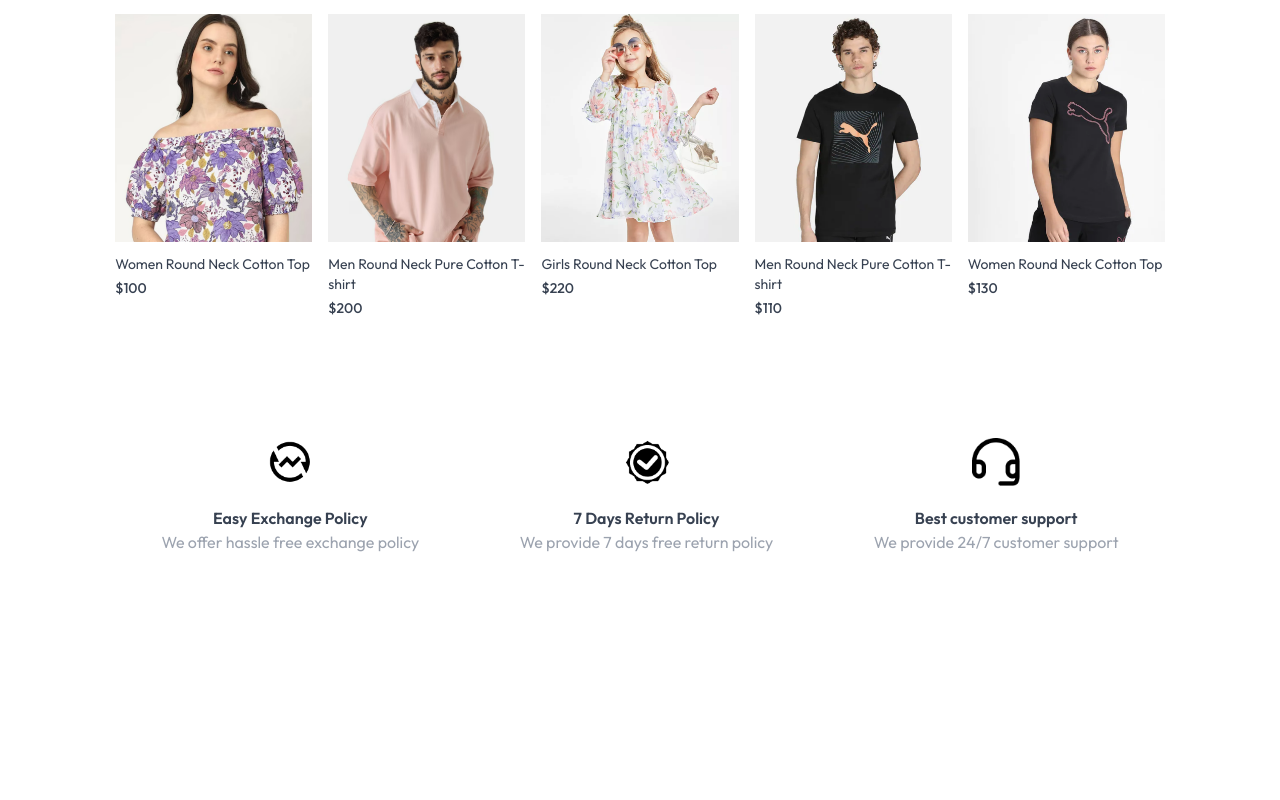
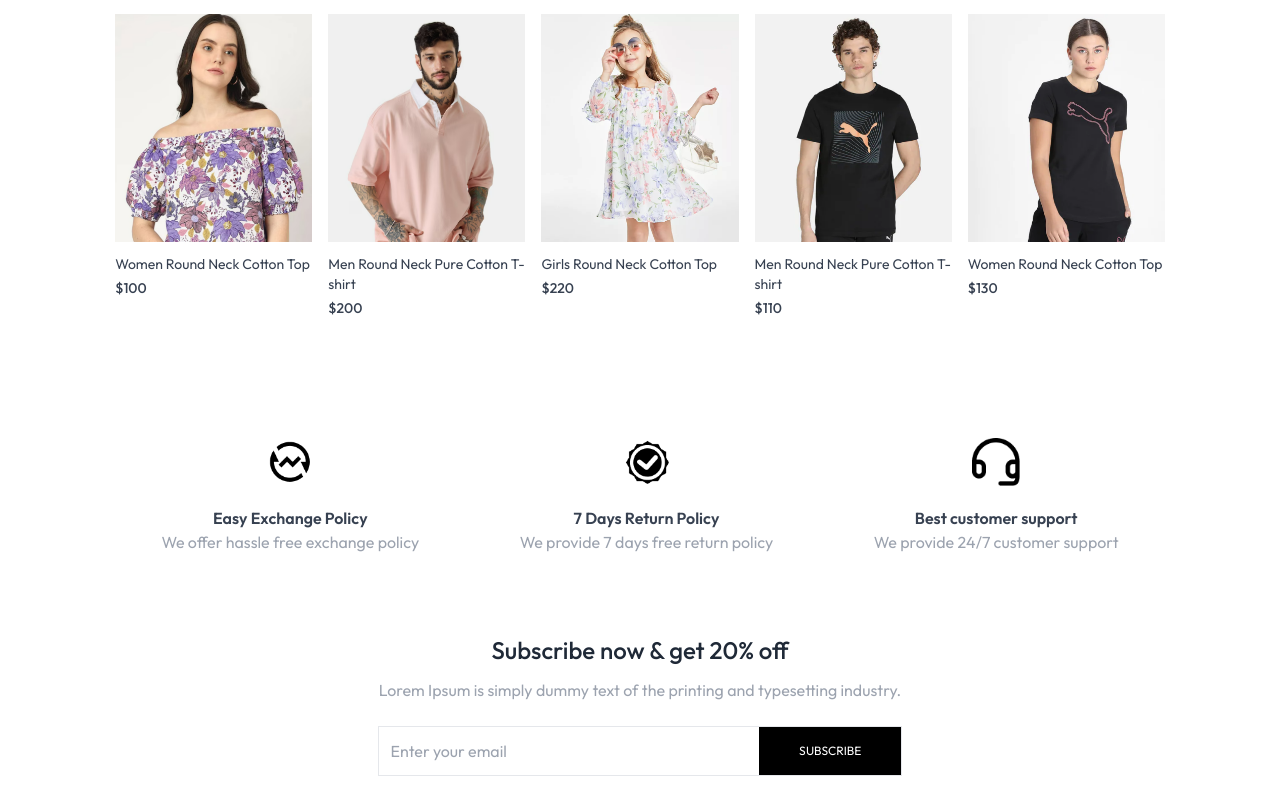
Before and after one commit to ncc02/clother_shop, a React (Vite) app: page / in a window 1280 px wide. Shown: the part 1471-2271 px from the top of the page. Before the commit the page ends 2105 px from the top, so only its background shows below. Built offline with nearby package versions, Linux system fonts and the light colour scheme.

Commit message:
feature/NewsletterBox

```diff
--- /dev/null
+++ b/src/components/NewsletterBox.jsx
@@ -0,0 +1,21 @@
+import React from 'react'
+
+const NewsletterBox = () => {
+  const onSubmitHandler = (event) =>{
+    event.preventDefault();
+
+  }
+  return (
+    <div className='text-center'>
+        <p className='text-2xl font-medium text-gray-800'>Subscribe now & get 20% off</p>
+      <p className='text-gray-400 mt-3'>Lorem Ipsum is simply dummy text of the printing and typesetting
+      industry.</p>
+      <form onSubmit={onSubmitHandler} className='w-full sm:w-1/2 flex items-center gap-3 mx-auto my-6 border pl-3'>
+        <input required className='w-full sm:flex-1 outline-none' type='email' placeholder='Enter your email'/>
+        <button type='submit' className='bg-black text-white text-xs px-10 py-4'>SUBSCRIBE</button>
+      </form>
+    </div>
+  )
+}
+
+export default NewsletterBox
--- a/src/pages/Home.jsx
+++ b/src/pages/Home.jsx
@@ -3,6 +3,7 @@
 import LatestCollection from "../components/LatestCollection";
 import BestSeller from "../components/BestSeller";
 import OurPolicy from "../components/OurPolicy";
+import NewsletterBox from "../components/NewsletterBox";
 const Home = () => {
   return (
     <div>
@@ -10,6 +11,7 @@
       <LatestCollection />
       <BestSeller />
       <OurPolicy />
+      <NewsletterBox/>
     </div>
   );
 };
```
